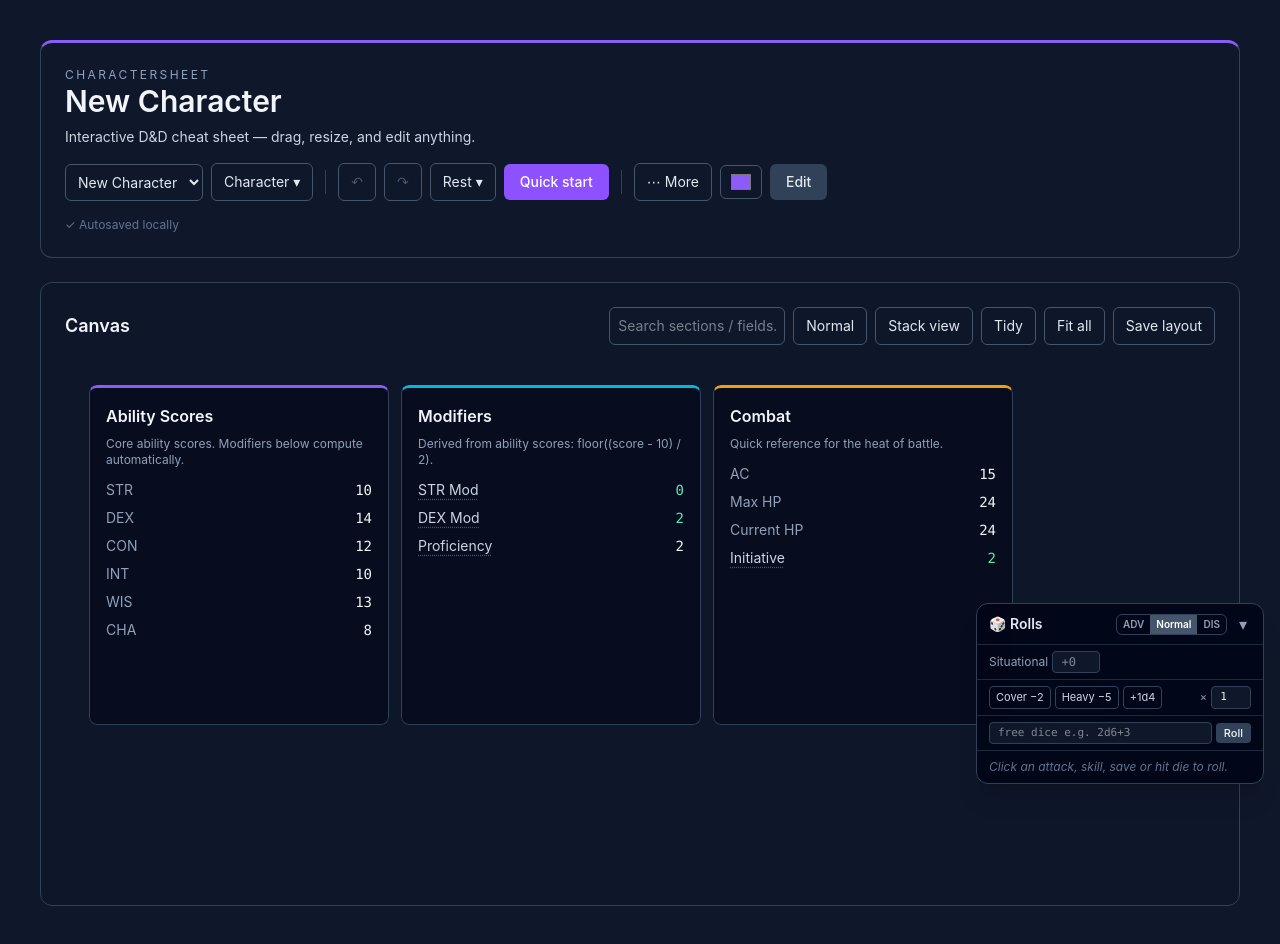
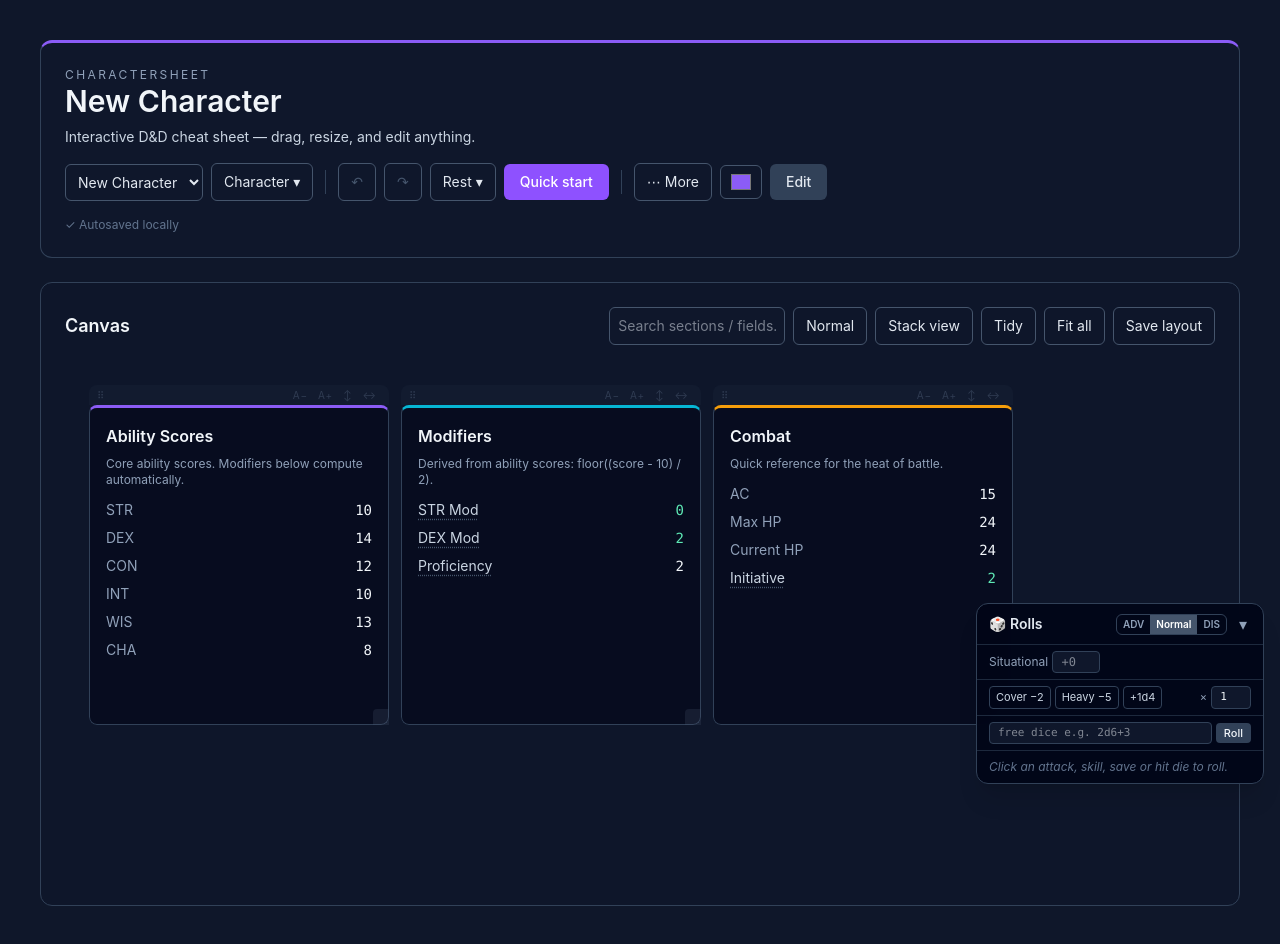
Before and after one commit to galh11/CharacterSheet, a React (Vite) app: page / in a window 1280 px wide. Built offline with nearby package versions, Linux system fonts and the light colour scheme.

Commit message:
feat: restore drag/resize handles in play mode (density zoom applies in both modes, drag stays 1:1)

```diff
--- a/src/App.tsx
+++ b/src/App.tsx
@@ -426,9 +426,9 @@ function App() {
         })
 
     const densityZoom = density === 'compact' ? 0.9 : density === 'comfortable' ? 1.12 : 1
-    // Only zoom the free canvas in play mode; edit mode stays at 1:1 so dragging
-    // (handles are edit-only) never has to correct for a zoom factor.
-    const canvasZoom = isEditMode ? 1 : densityZoom
+    // The free canvas zooms with density in both modes; CanvasItem divides drag
+    // deltas by this factor so moving/resizing still tracks the cursor 1:1.
+    const canvasZoom = densityZoom
     const matchesQuery = (section: (typeof sheet.sections)[number]) => {
         const q = query.trim().toLowerCase()
         if (!q) return true
@@ -833,7 +833,6 @@ function App() {
                                     layout={section.layout}
                                     scale={section.scale}
                                     zoom={canvasZoom}
-                                    editable={isEditMode}
                                     selected={selectedIds.has(section.id)}
                                     siblings={sheet.sections
                                         .filter((s) => s.id !== section.id)
--- a/src/components/CanvasItem.tsx
+++ b/src/components/CanvasItem.tsx
@@ -21,8 +21,6 @@ interface CanvasItemProps {
     scale?: number
     /** Environment zoom applied to the canvas (density); used to correct drag deltas. */
     zoom?: number
-    /** When false (play mode), hide the drag/resize handles and disable moving. */
-    editable?: boolean
     selected?: boolean
     onLayoutCommit: (layout: SectionLayout) => void
     onScaleChange?: (scale: number) => void
@@ -41,7 +39,7 @@ type DragState =
     | { mode: 'idle' }
     | { mode: 'move' | 'resize'; pointerId: number; startX: number; startY: number; origin: SectionLayout }
 
-export function CanvasItem({ layout, siblings, scale = 1, zoom = 1, editable = true, selected, onLayoutCommit, onScaleChange, onGuidesChange, onSelect, handleRef, children }: CanvasItemProps) {
+export function CanvasItem({ layout, siblings, scale = 1, zoom = 1, selected, onLayoutCommit, onScaleChange, onGuidesChange, onSelect, handleRef, children }: CanvasItemProps) {
     const [live, setLive] = useState<SectionLayout | null>(null)
     const drag = useRef<DragState>({ mode: 'idle' })
     const moved = useRef(false)
@@ -157,11 +155,10 @@ export function CanvasItem({ layout, siblings, scale = 1, zoom = 1, editable = t
             ref={rootRef}
             className={clsx('group absolute rounded-lg', live && 'z-20 select-none', selected && 'z-10 ring-2 ring-cyan-400')}
             style={{ left: current.x, top: current.y, width: current.w, height: current.h }}
-            onPointerMove={editable ? onPointerMove : undefined}
-            onPointerUp={editable ? endDrag : undefined}
-            onPointerCancel={editable ? endDrag : undefined}
+            onPointerMove={onPointerMove}
+            onPointerUp={endDrag}
+            onPointerCancel={endDrag}
         >
-            {editable && (
             <div
                 onPointerDown={(e) => beginDrag('move', e)}
                 tabIndex={0}
@@ -177,17 +174,14 @@ export function CanvasItem({ layout, siblings, scale = 1, zoom = 1, editable = t
                     <button type="button" onClick={fitWidth} className="rounded px-1 hover:bg-slate-700 hover:text-slate-200" title="Fit width to content">↔</button>
                 </div>
             </div>
-            )}
-            <div ref={contentRef} className={clsx('overflow-auto rounded-b-lg', editable ? 'h-[calc(100%-1.25rem)]' : 'h-full rounded-t-lg')}>
+            <div ref={contentRef} className="h-[calc(100%-1.25rem)] overflow-auto rounded-b-lg">
                 {children}
             </div>
-            {editable && (
             <div
                 onPointerDown={(e) => beginDrag('resize', e)}
                 className="absolute bottom-0 right-0 h-4 w-4 cursor-se-resize rounded-tl bg-slate-600/60 opacity-40 transition-opacity group-hover:opacity-100"
                 title="Drag to resize"
             />
-            )}
         </div>
     )
 }
```
Also changed, not shown: 2 other files (tests, documents, lock files or other folders). Lines whose indentation alone changed are shown as unchanged.
